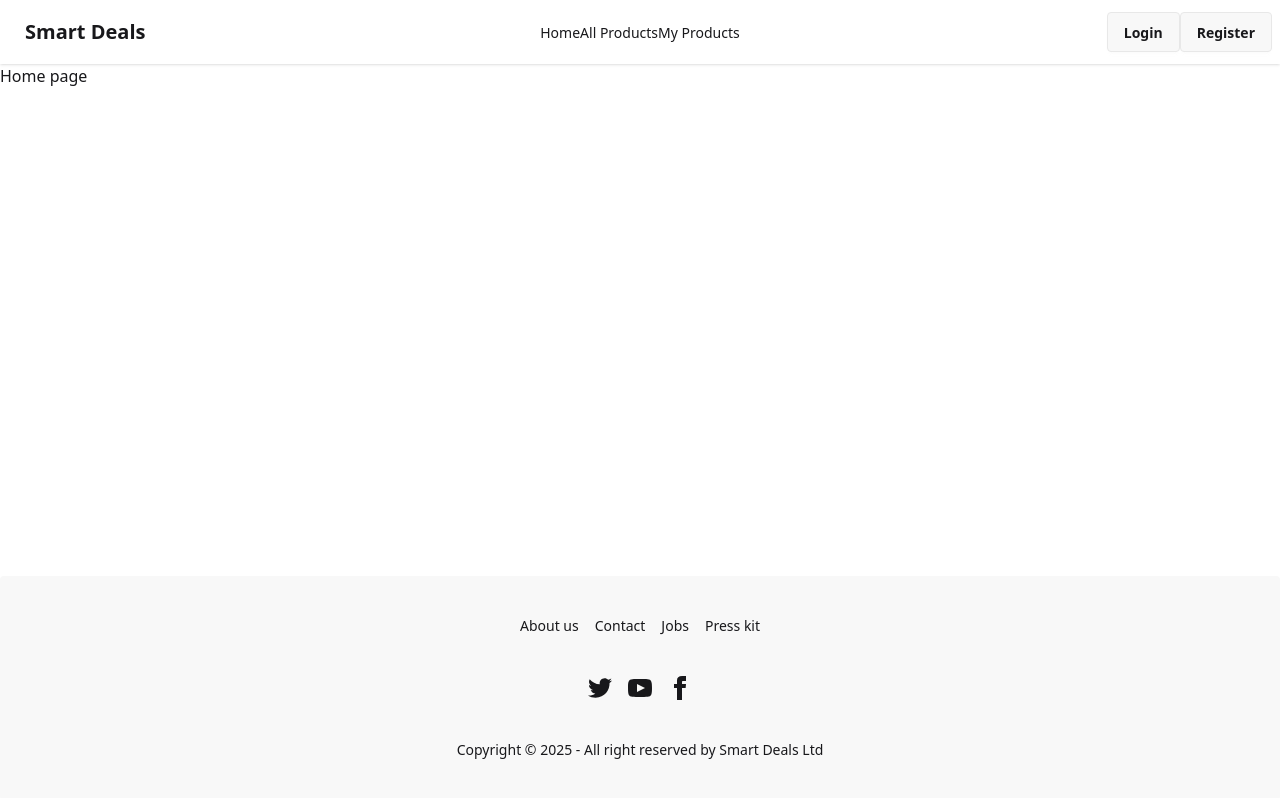
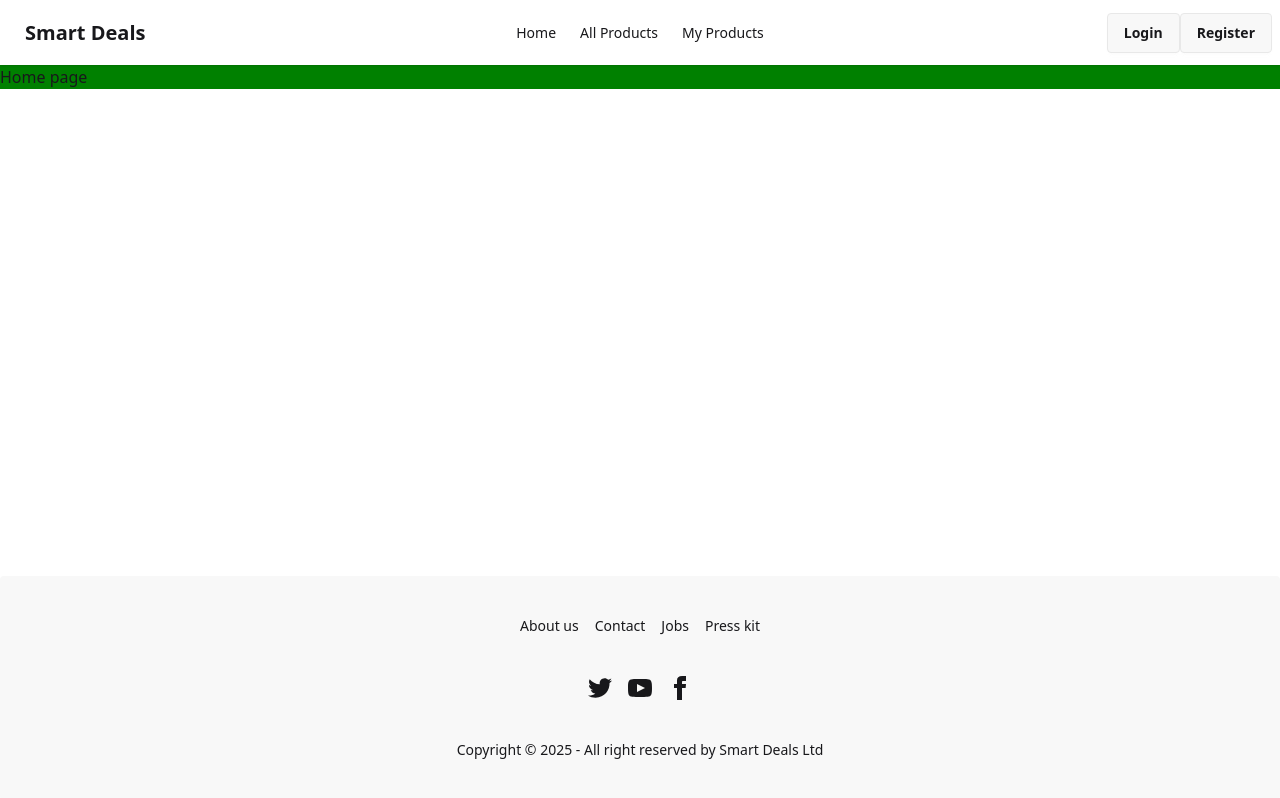
Before and after one commit to chayansrk64/smart-deals-client, a React (Vite) app: page / in a window 1280 px wide. Built offline with nearby package versions, Linux system fonts and the light colour scheme.

Commit message:
firebase initialized

```diff
--- a/package.json
+++ b/package.json
@@ -11,6 +11,7 @@
   },
   "dependencies": {
     "@tailwindcss/vite": "^4.1.16",
+    "firebase": "^12.5.0",
     "react": "^19.1.1",
     "react-dom": "^19.1.1",
     "react-router": "^7.9.5",
--- a/src/components/Header/Navbar.jsx
+++ b/src/components/Header/Navbar.jsx
@@ -4,9 +4,9 @@ import { Link, NavLink } from 'react-router';
 const Navbar = () => {
 
     const links = <>
-        <NavLink to="/"><li>Home</li></NavLink>
-        <NavLink to="all-products"><li>All Products</li></NavLink>
-        <NavLink to="my-products"><li>My Products</li></NavLink>
+         <li><NavLink to="/">Home</NavLink></li>
+         <li><NavLink to="/all-products">All Products</NavLink></li>
+         <li><NavLink to="/my-products">My Products</NavLink></li>
     </>
 
     return (
--- /dev/null
+++ b/src/firebase/firebase.config.js
@@ -0,0 +1,21 @@
+// Import the functions you need from the SDKs you need
+import { initializeApp } from "firebase/app";
+// TODO: Add SDKs for Firebase products that you want to use
+// https://firebase.google.com/docs/web/setup#available-libraries
+import { getAuth } from "firebase/auth";
+
+// Your web app's Firebase configuration
+const firebaseConfig = {
+  apiKey: import.meta.env.VITE_apiKey,
+  authDomain: import.meta.env.VITE_authDomain,
+  projectId: import.meta.env.VITE_projectId,
+  storageBucket: import.meta.env.VITE_storageBucket,
+  messagingSenderId: import.meta.env.VITE_messagingSenderId,
+  appId: import.meta.env.VITE_appId,
+};
+
+// Initialize Firebase
+const app = initializeApp(firebaseConfig);
+
+// Initialize Firebase Authentication and get a reference to the service
+export const auth = getAuth(app);
--- a/src/index.css
+++ b/src/index.css
@@ -1,8 +1,10 @@
 @import "tailwindcss";
-@plugin "daisyui";
+@plugin "daisyui" {
+  themes: light --default;
+ }
 @plugin "daisyui/theme" {
   name: "light";
   default: true;
-  --color-primary: blue;
+  --color-primary: green;
   --color-secondary: teal;
 }
--- a/src/pages/Home/Home.jsx
+++ b/src/pages/Home/Home.jsx
@@ -2,8 +2,8 @@ import React from 'react';
 
 const Home = () => {
     return (
-        <div>
-            Home page
+        <div className='bg-primary'>
+            <h3>Home page</h3>
         </div>
     );
 };
```
Also changed, not shown: 1 other file (tests, documents, lock files or other folders).
